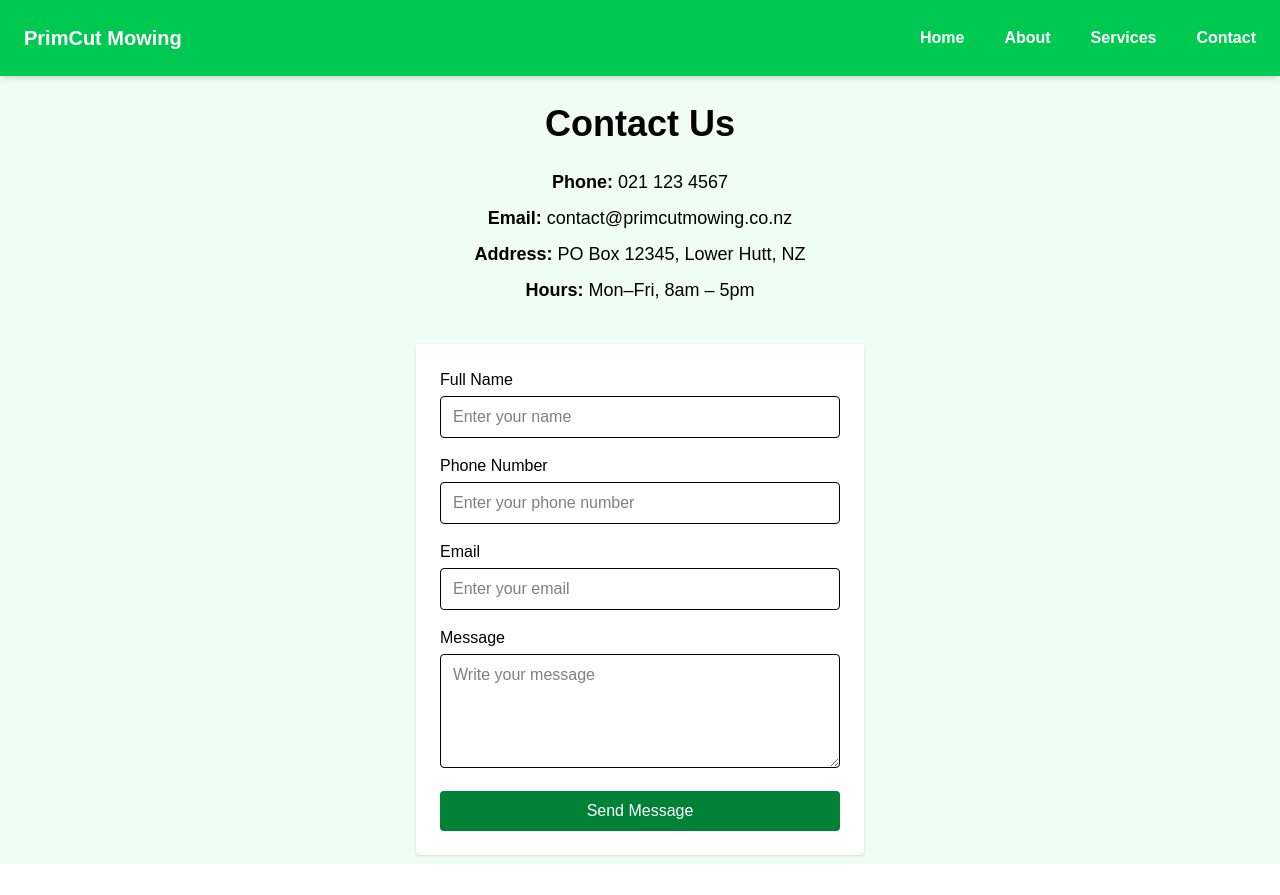
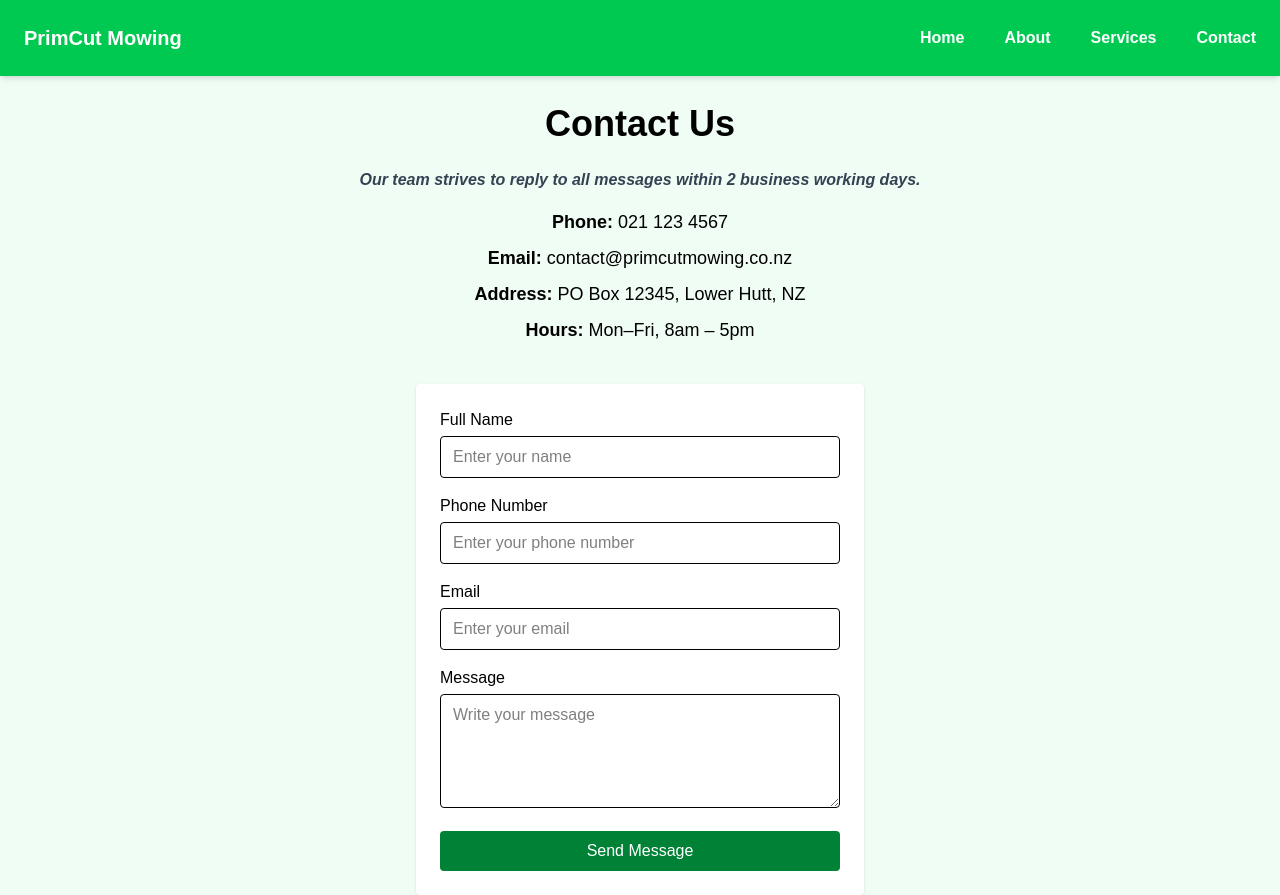
Before and after one commit to Psalms91-50-23/primcut_mowing, a Next.js app: page /contact in a window 1280 px wide. Before the commit the page ends 864 px from the top, so only its background shows below. Built offline with nearby package versions, Linux system fonts and the light colour scheme.

Commit message:
added text to contact

```diff
--- a/pages/contact.tsx
+++ b/pages/contact.tsx
@@ -38,6 +38,9 @@ const Contact: React.FC<Props> = () => {
     <div className="w-screen min-h-screen flex flex-col items-center justify-start bg-green-50 text-black">
       <div className="mt-10 text-center space-y-2 px-4">
         <h1 className="text-3xl md:text-4xl font-bold mb-6">Contact Us</h1>
+         <p className="text-xl italic font-bold md:text-base text-gray-700 mb-4">
+          Our team strives to reply to all messages within 2 business working days.
+        </p>
         <p className="text-lg">
           <span className="font-semibold">Phone:</span> 021 123 4567
         </p>
```
